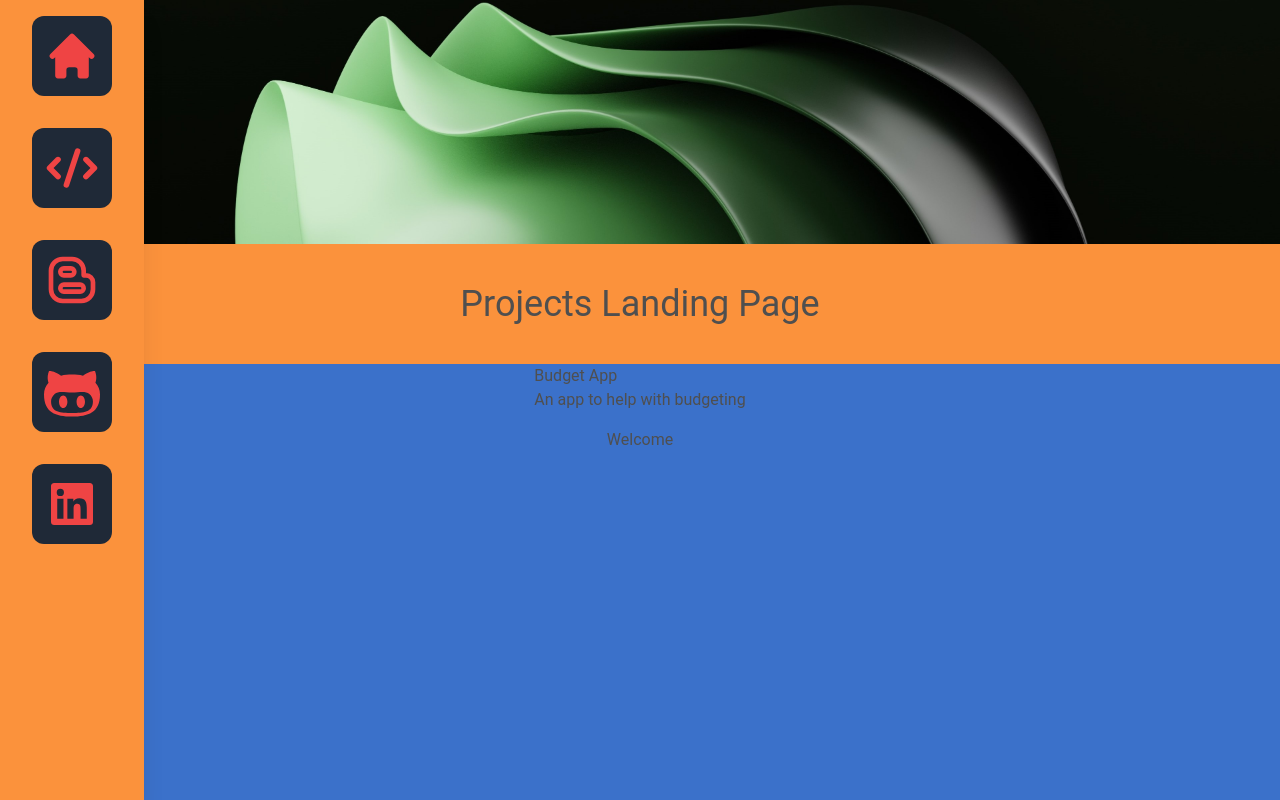
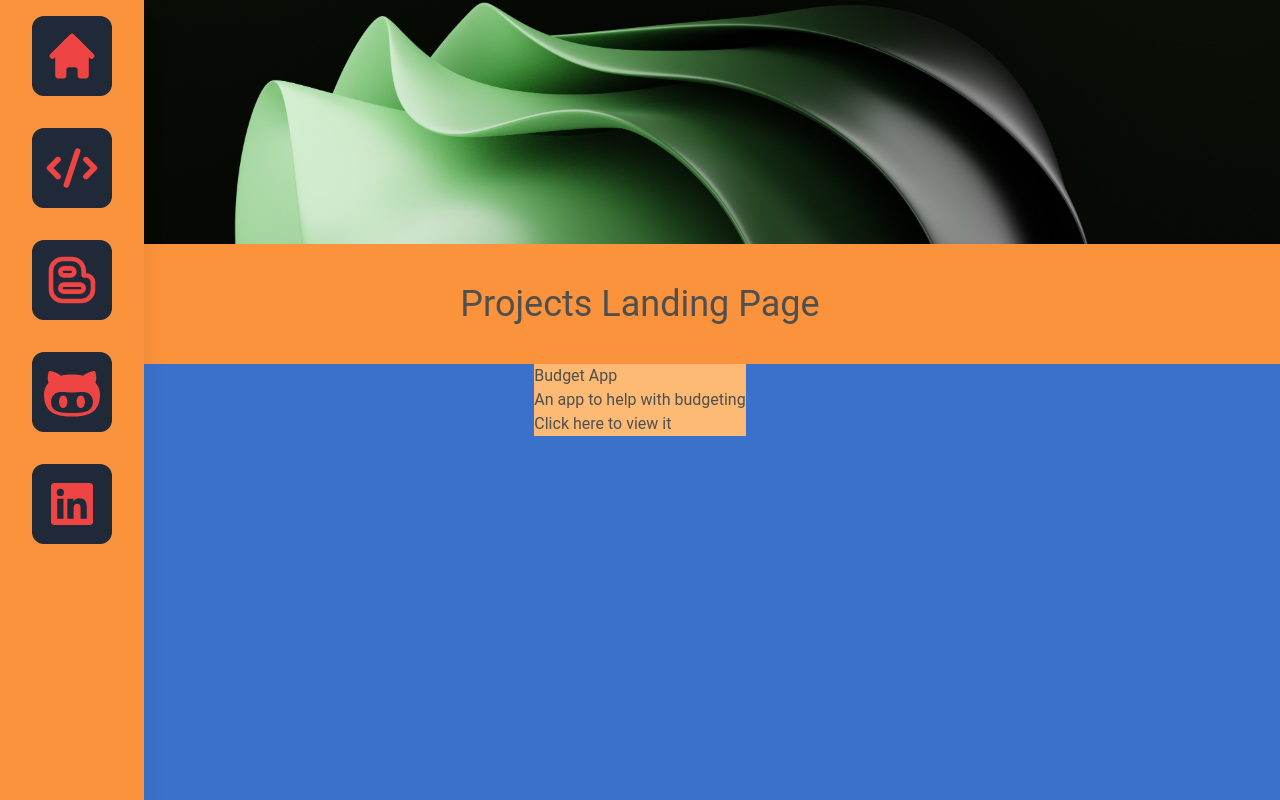
Before and after one commit to VinnyShipley/Personal_Site, a Next.js app: page /projects in a window 1280 px wide. Built offline with nearby package versions, Linux system fonts and the light colour scheme; what tw-elements would draw is missing.

Commit message:
project card now has a working link to the project

```diff
--- a/src/components/projectcard.js
+++ b/src/components/projectcard.js
@@ -1,14 +1,16 @@
 const projectArray = [
-  {title: 'Budget App', description: 'An app to help with budgeting'}
+  {title: 'Budget App', description: 'An app to help with budgeting', link: 'https://github.com/VinnyShipley/Budget-App'}
 ]
 
 const ProjectCard = () => (
   <div className="flex justify-center">
     {projectArray.map((item) => (
-      <div key={item.title}>
+      <div className="bg-accent" key={item.title}>
         {item.title}
         <br/>
         {item.description}
+        <br/>
+        <a href={item.link}>Click here to view it</a>
       </div>
     ))}
   </div>
--- a/src/pages/_document.js
+++ b/src/pages/_document.js
@@ -8,7 +8,6 @@ class MyDocument extends Document {
         <body className='bg-primary'>
           <Main />
           <NextScript />
-          <h1 className='flex justify-center pt-4'>Welcome</h1>
         </body>
       </Html>
     );
--- a/src/pages/index.js
+++ b/src/pages/index.js
@@ -13,6 +13,7 @@ function MainLandingPage() {
 						</h1>
 					</div>
 					<SideBar />
+					<h1 className='flex justify-center pt-4'>Welcome</h1>
 				</div>
 			</main>
 		</>
```
